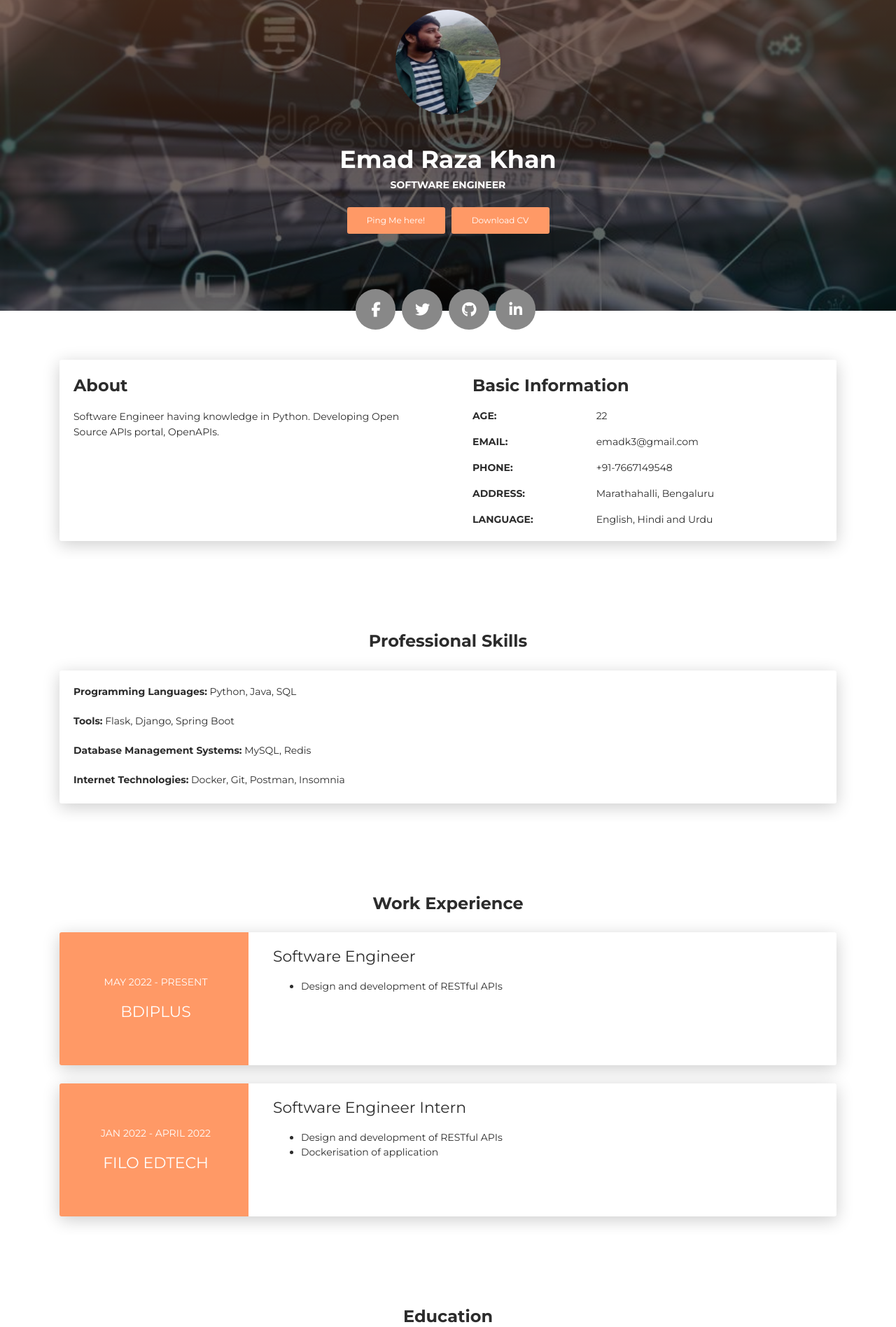
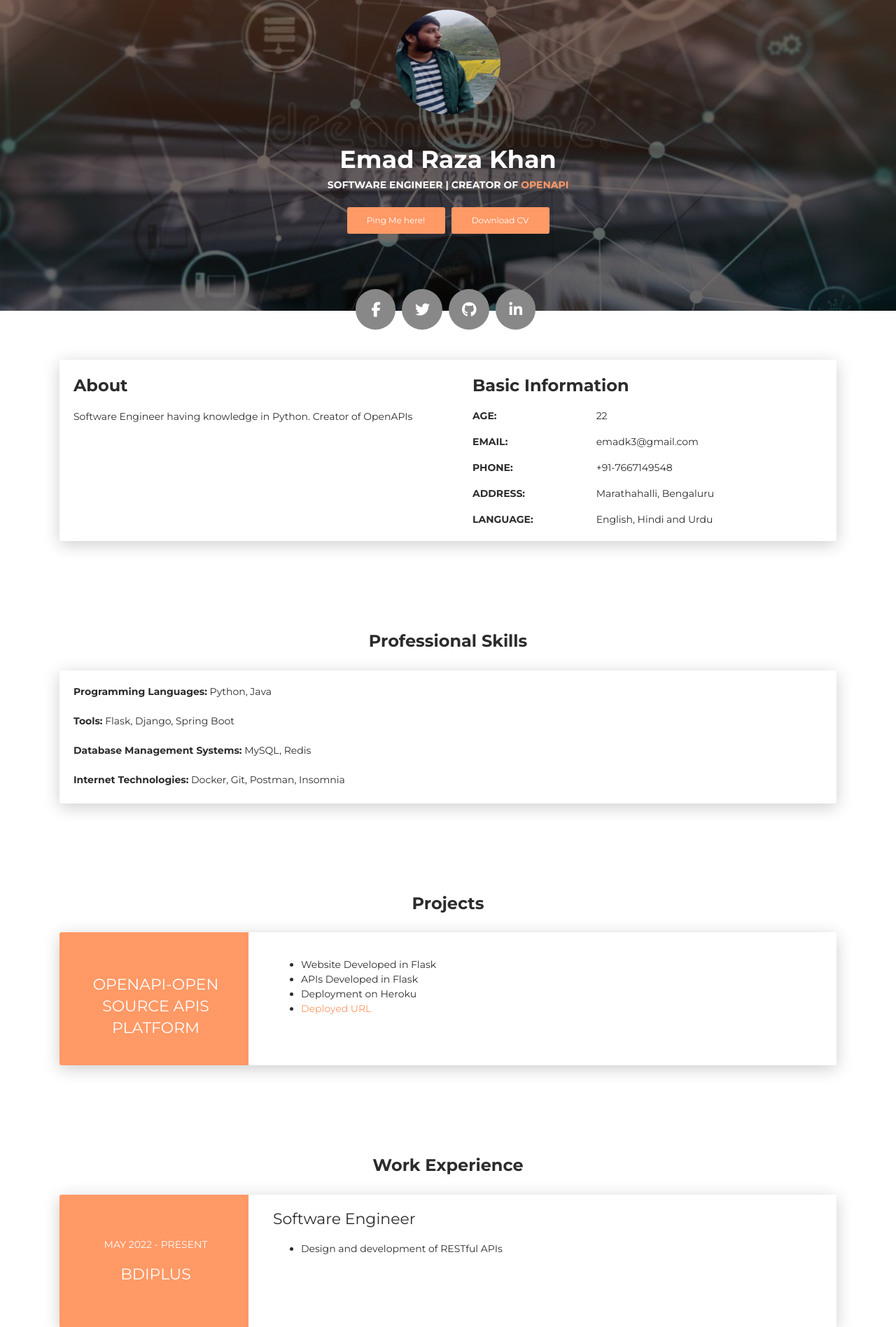
Before and after one commit to emadrk/portfolio-flask, a Flask app: page / in a window 1280 px wide. Shown: the part 106-2002 px from the top of the page at 70% size. Run offline with Flask 2, Linux system fonts and the light colour scheme; some libraries are stand-ins or nearby versions.

Commit message:
add openAPI url

```diff
--- a/templates/index.html
+++ b/templates/index.html
@@ -51,7 +51,7 @@
         <div class="content-center">
           <div class="cc-profile-image"><a href="#"><img src="static/images/43181031.jpg" alt="Image"/></a></div>
           <div class="h2 title">Emad Raza Khan</div>
-          <p class="category text-white">Software Engineer</p><a class="btn btn-primary smooth-scroll mr-2" href="#contact" data-aos="zoom-in" data-aos-anchor="data-aos-anchor">Ping Me here!</a><a class="btn btn-primary" target="_blank" href="{{ url_for('static',filename='emad_rk.pdf') }}" data-aos="zoom-in" data-aos-anchor="data-aos-anchor">Download CV</a>
+          <p class="category text-white">Software Engineer | Creator of <a href="https://open-api-live.herokuapp.com">OpenAPI </a></p><a class="btn btn-primary smooth-scroll mr-2" href="#contact" data-aos="zoom-in" data-aos-anchor="data-aos-anchor">Ping Me here!</a><a class="btn btn-primary" target="_blank" href="{{ url_for('static',filename='emad_rk.pdf') }}" data-aos="zoom-in" data-aos-anchor="data-aos-anchor">Download CV</a>
         </div>
       </div>
       <div class="section">
@@ -69,7 +69,7 @@
         <div class="col-lg-6 col-md-12">
           <div class="card-body">
             <div class="h4 mt-0 title">About</div>
-            <p>Software Engineer having knowledge in Python. Developing Open Source APIs portal, OpenAPIs.</p>
+            <p>Software Engineer having knowledge in Python. Creator of OpenAPIs</p>
             </div>
         </div>
         <div class="col-lg-6 col-md-12">
@@ -106,7 +106,7 @@
     <div class="h4 text-center mb-4 title">Professional Skills</div>
     <div class="card" data-aos="fade-up" data-aos-anchor-placement="top-bottom">
       <div class="card-body">
-        <b>Programming Languages:</b> Python, Java, SQL<br><br>
+        <b>Programming Languages:</b> Python, Java<br><br>
         <b>Tools:</b> Flask, Django, Spring Boot<br><br>
         <b>Database Management Systems:</b> MySQL, Redis<br><br>
         <b>Internet Technologies:</b> Docker, Git, Postman, Insomnia
@@ -114,6 +114,37 @@
     </div>
   </div>
 </div>
+
+<div class="section" id="experience">
+  <div class="container cc-experience">
+    <div class="h4 text-center mb-4 title">Projects</div>
+    <div class="card">
+      <div class="row">
+        <div class="col-md-3 bg-primary" data-aos="fade-right" data-aos-offset="50" data-aos-duration="500">
+          <div class="card-body cc-experience-header">
+            <!-- <p>May 2022 - Present</p> -->
+            <div class="h5">OpenAPI-Open Source APIs Platform</div>
+          </div>
+        </div>
+        <div class="col-md-9" data-aos="fade-left" data-aos-offset="50" data-aos-duration="500">
+          <div class="card-body">
+            <!-- <div class="h5">Software Engineer</div> -->
+            <p>
+              <ul>
+                <li>Website Developed in Flask</li>
+                <li>APIs Developed in Flask</li>
+                <li>Deployment on Heroku</li>
+                <li><a href="https://open-api-live.herokuapp.com"> Deployed URL</a></li>
+              </ul>
+              </p>
+          </div>
+        </div>
+      </div>
+    </div>
+
+  </div>
+</div>
+
 
 <div class="section" id="experience">
   <div class="container cc-experience">
@@ -213,11 +244,77 @@
         </div>
       </div>
 
+      <div class="section" id="contact">
+        <!-- <div class="cc-contact-information" style="background-image: url('static/images/map.JPG')"> -->
+          <div class="container">
+            <div class="cc-contact">
+              <div class="row">
+                <div class="col-md-9">
+                  <div class="card mb-0" data-aos="zoom-in">
+                    <div class="h4 text-center title">Contact Me</div>
+                    <div class="row">
+                      <!-- <div class="col-md-6">
+                        <div class="card-body">
+                          <form action="/sendemail/" method="POST">
+                            <div class="p pb-3"><strong>Feel free to contact me </strong></div>
+                            <div class="row mb-3">
+                              <div class="col">
+                                <div class="input-group"><span class="input-group-addon"><i class="fa fa-user-circle"></i></span>
+                                  <input class="form-control" type="text" name="name" placeholder="Name" required="required"/>
+                                </div>
+                              </div>
+                            </div>
+                            <div class="row mb-3">
+                              <div class="col">
+                                <div class="input-group"><span class="input-group-addon"><i class="fa fa-file-text"></i></span>
+                                  <input class="form-control" type="text" name="Subject" placeholder="Subject" required="required"/>
+                                </div>
+                              </div>
+                            </div>
+                            <div class="row mb-3">
+                              <div class="col">
+                                <div class="input-group"><span class="input-group-addon"><i class="fa fa-envelope"></i></span>
+                                  <input class="form-control" type="email" name="_replyto" placeholder="E-mail" required="required"/>
+                                </div>
+                              </div>
+                            </div>
+                            <div class="row mb-3">
+                              <div class="col">
+                                <div class="form-group">
+                                  <textarea class="form-control" name="message" placeholder="Your Message" required="required"></textarea>
+                                </div>
+                              </div>
+                            </div>
+                            <div class="row">
+                              <div class="col">
 
-<div class="section" id="contact">
-  <div class="cc-contact-information" style="background-image: url('static/images/staticmap.PNG')">
-  </div>
-</div></div>
+                                  <button class="btn btn-primary" type="submit">Send</button>
+
+
+                              </div>
+                            </div>
+                          </form>
+                        </div>
+                      </div> -->
+                      <div class="col-md-6">
+                        <div class="card-body">
+                          <p class="mb-0"><strong>Address </strong></p>
+                          <p class="pb-2">Marathahalli, Bengaluru, Karnataka-540037</p>
+                          <p class="mb-0"><strong>Phone</strong></p>
+                          <p class="pb-2">+91-7667149548</p>
+                          <p class="mb-0"><strong>Email</strong></p>
+                          <p>emadk3@gmail.com</p>
+                        </div>
+                      </div>
+                    </div>
+                  </div>
+                </div>
+              </div>
+            </div>
+          <!-- </div> -->
+        </div>
+
+</div>
     </div>
     <footer class="footer">
       <div class="container text-center"><a class="cc-facebook btn btn-link" target="_blank" href="https://www.facebook.com/emadk3/"><i class="fa fa-facebook fa-2x " aria-hidden="true"></i></a><a class="cc-twitter btn btn-link " target="_blank" href="https://twitter.com/iamemadrk"><i class="fa fa-twitter fa-2x " aria-hidden="true"></i></a><a class="cc-google-plus btn btn-link" target="_blank" href="https://github.com/emadrk"><i class="fa fa-github fa-2x" aria-hidden="true"></i></a><a class="cc-instagram btn btn-link" target="_blank" href="https://www.linkedin.com/in/emad-raza-khan-22244438"><i class="fa fa-linkedin fa-2x " aria-hidden="true"></i></a></div>
```
